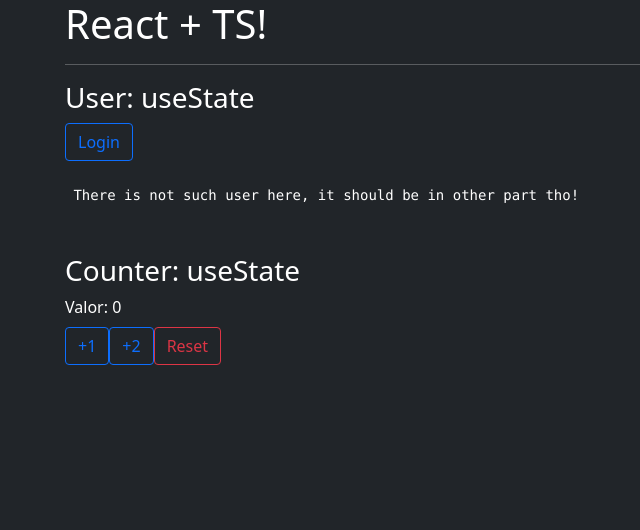
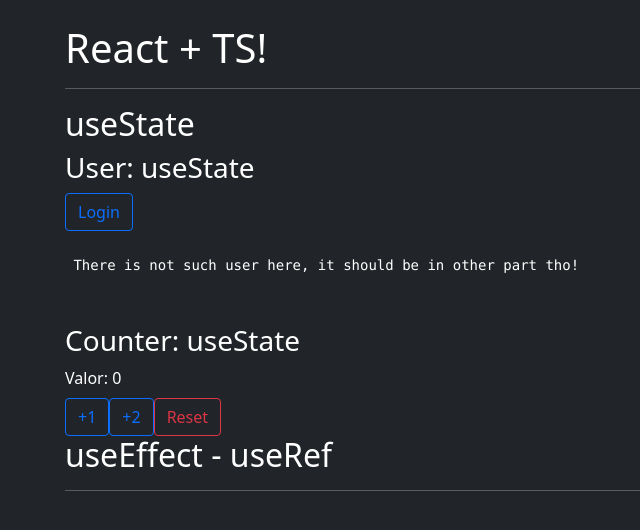
Before and after one commit to Davidcastel26/React-with-TypeScript, a React (Create React App) app in the folder mi-app/: page / in a window 1280 px wide. Shown: the top 530 px of the page, without its empty margins (17-657 px from the left). Built offline with nearby package versions, Linux system fonts and the light colour scheme.

Commit message:
Update App.tsx

```diff
--- a/mi-app/src/App.tsx
+++ b/mi-app/src/App.tsx
@@ -4,10 +4,16 @@
 function App() {
   return (
     <>
-      <h1> React + TS!</h1>
+      <h1 className="mt-4"> React + TS!</h1>
       <hr />
+
+      <h2> useState</h2>
       <User />
       <Counter />
+
+      <h2>useEffect - useRef</h2>
+      <hr />
+
     </>
   );
 }
```
